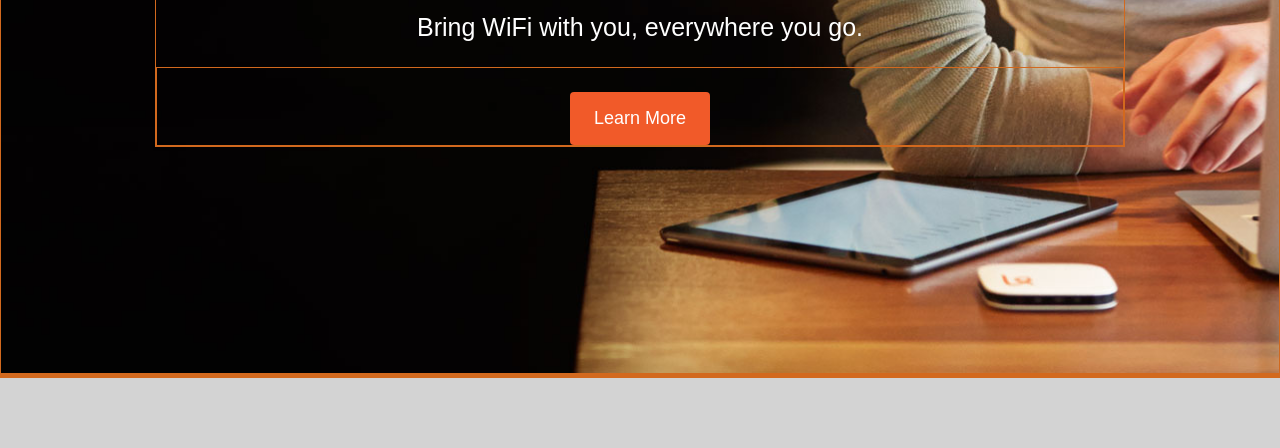
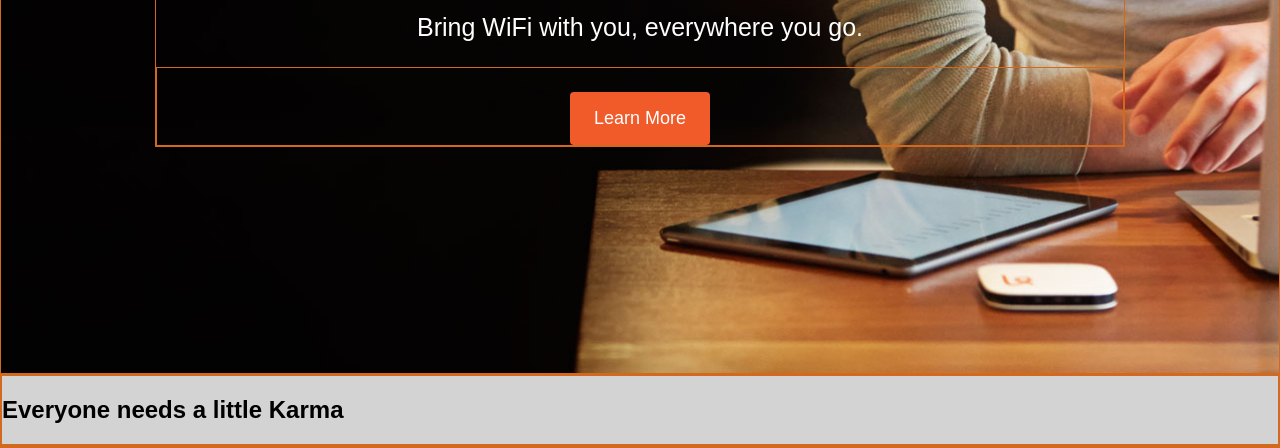
Before and after one commit to yonayen/Startup-Landing-Page-Clone, a plain HTML site: page index.html in a window 1280 px wide. Shown: the part 431-879 px from the top of the page. Before the commit the page ends 809 px from the top, so only its background shows below. Drawn offline with Linux system fonts and the light colour scheme.

Commit message:
3 images added and Cases div created
3 images will be added in Cases section of page.

```diff
--- a/index.html
+++ b/index.html
@@ -35,7 +35,9 @@
 	</div>
 
 	<div class="cases">
-
+		<div class="content">
+			<h2>Everyone needs a little Karma</h2>
+		</div>
 	</div>
 
 	<div class="footer">
```
Also changed, not shown: images/icon-coffee.svg (added), images/icon-devices.svg (added), images/icon-refill.svg (added).
